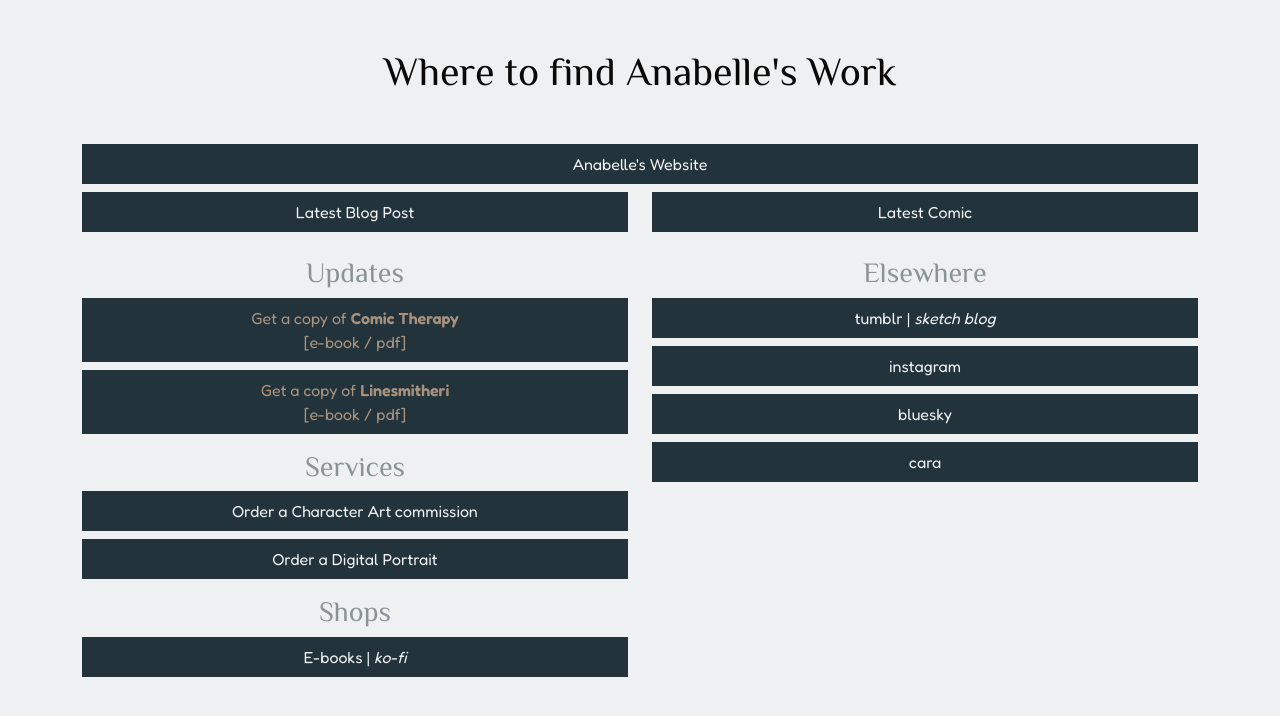
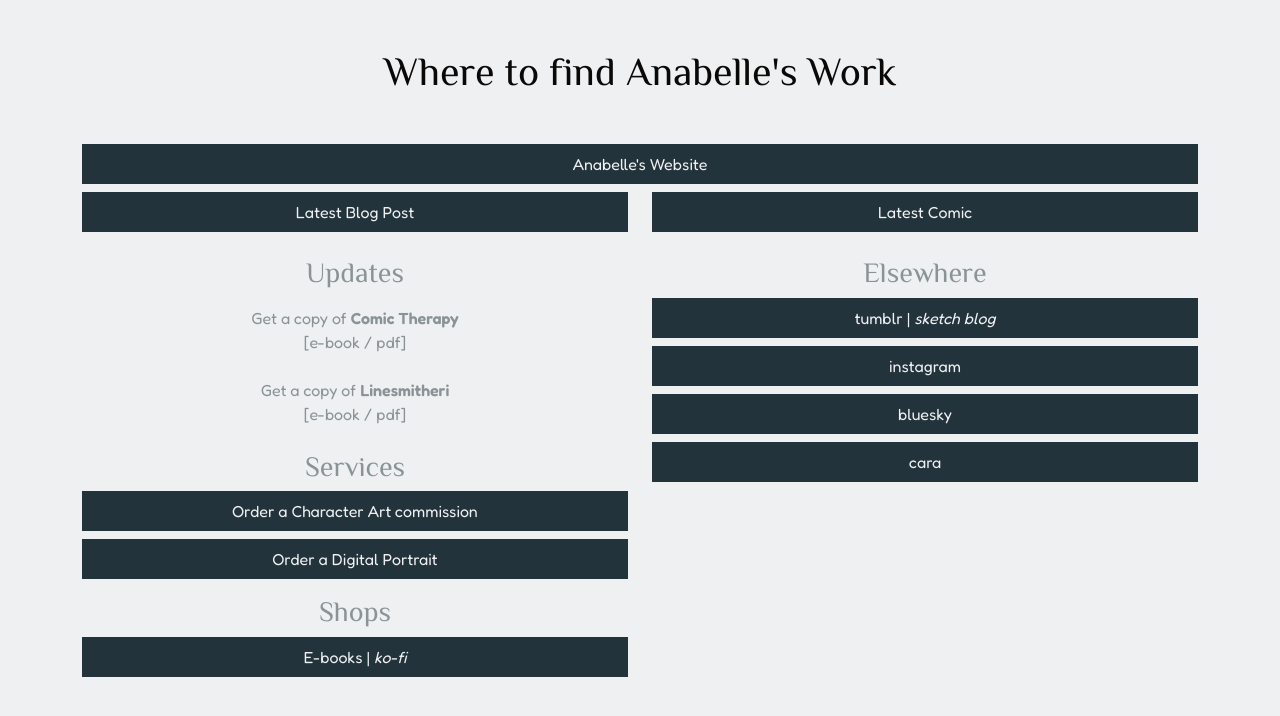
Before and after one commit to nabelore/nabelore.github.io, a Jekyll site: the page built from assets/html/links.html, in a window 1280 px wide. Shown: the top 716 px of the page. Built offline with Jekyll 4.4.1, drawn with Linux system fonts in a browser that asks for light colours.

Commit message:
Update main2.scss

```diff
--- a/_sass/main2.scss
+++ b/_sass/main2.scss
@@ -181,6 +181,7 @@
 	}
 
 	ul.linksPage > a.button.primary li:hover,
+	div.linksUpdate > ul.linksPage > a.button li,
 	ul.linksPage a > li{
 		padding: .5rem;
 		margin-bottom:.5rem;
@@ -196,11 +197,6 @@
 		transition: 0.2s ease-in-out;
 	}
 
-	div.linksUpdate > ul.linksPage > a.button li{
-
-		color:$colo-accent;
-		transition: 0.2s ease-in-out;
-	}
 
 .postimg{
 	box-shadow: 0px 0px 5px 1px rgba(138, 148, 151, .25); //spanish grey
```
